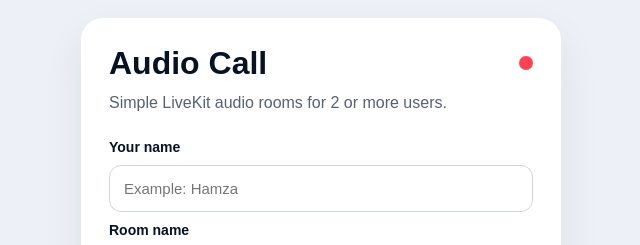
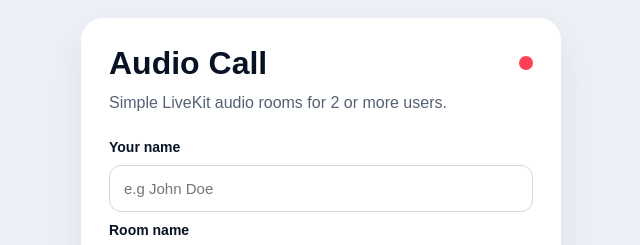
Before and after one commit to farazmundia/crazynaters, a website: page public/index.html in a window 1280 px wide. Shown: the top 245 px of the page, 319-959 px from the left. Drawn offline with Linux system fonts and the light colour scheme.

Commit message:
name fix

```diff
--- a/public/index.html
+++ b/public/index.html
@@ -22,7 +22,7 @@
 
       <form id="joinForm" class="form">
         <label for="username">Your name</label>
-        <input id="username" type="text" placeholder="Example: Hamza" autocomplete="name" required />
+        <input id="username" type="text" placeholder="e.g John Doe" autocomplete="name" required />
 
         <label for="roomName">Room name</label>
         <input id="roomName" type="text" placeholder="Example: test-room1" value="test-room1" required />
```
